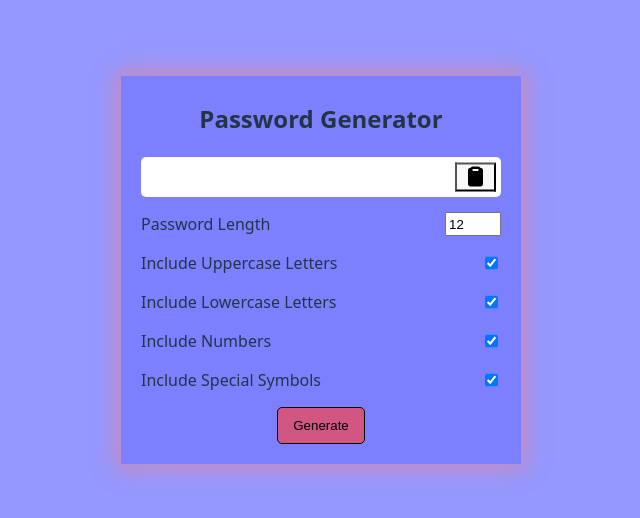
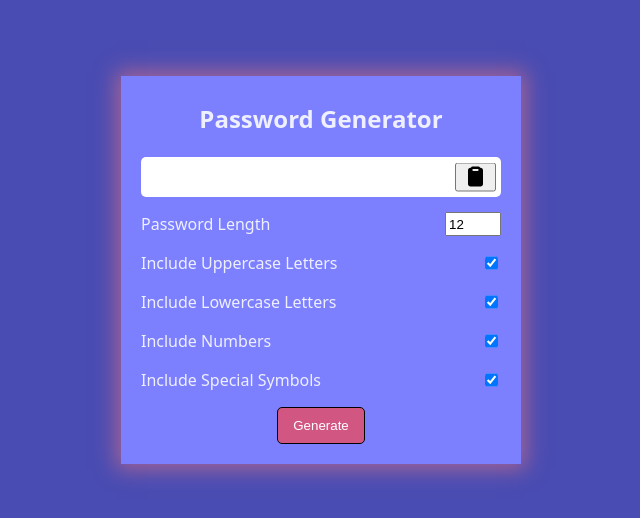
Before and after one commit to Omarf8/password-generator, a React (Vite) app: page / in a window 1280 px wide. Shown: the part 130-648 px from the top of the page, without its empty margins (319-959 px from the left). Built offline with nearby package versions, Linux system fonts and the light colour scheme.

Commit message:
Slight theme modifications and remove extra code in index.css

```diff
--- a/src/index.css
+++ b/src/index.css
@@ -84,6 +84,7 @@
 }
 
 button#generate {
+  color: white;
   border: 1px solid black;
   border-radius: 5px;
   cursor: pointer;
@@ -94,39 +95,3 @@
 button#generate:hover {
   background-color: rgba(255, 64, 64, 0.9);
 }
-
-/* button#generate:active {
-  background-color: red;
-} */
-
-/* button {
-  border-radius: 8px;
-  border: 1px solid transparent;
-  padding: 0.6em 1.2em;
-  font-size: 1em;
-  font-weight: 500;
-  font-family: inherit;
-  background-color: #1a1a1a;
-  cursor: pointer;
-  transition: border-color 0.25s;
-}
-button:hover {
-  border-color: #646cff;
-}
-button:focus,
-button:focus-visible {
-  outline: 4px auto -webkit-focus-ring-color;
-} */
-
-@media (prefers-color-scheme: light) {
-  :root {
-    color: #213547;
-    background-color: #ffffff;
-  }
-  a:hover {
-    color: #747bff;
-  }
-  button {
-    background-color: #f9f9f9;
-  }
-}
```
